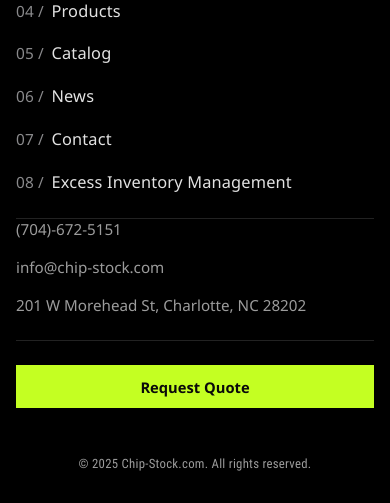
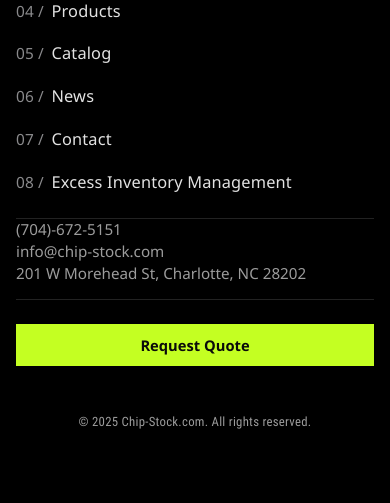
Before and after one commit to kawsarlog/chipstock_rebuild, a Flask app: page /contact in a window 390 px wide. Shown: the part 2163-2666 px from the top of the page. After the commit the page ends 2592 px from the top, so only its background shows below. Run offline with Flask 3, Linux system fonts and the light colour scheme; some libraries are stand-ins or nearby versions.

Commit message:
fix: equal spacing between mobile footer contact items
Use flexbox gap on footer_contacts so phone, email, and address have
consistent 1rem spacing instead of unreliable margin-bottom on wrappers.

Co-authored-by: Cursor <cursoragent@cursor.com>

```diff
--- a/static/css/chipstock.css
+++ b/static/css/chipstock.css
@@ -1504,13 +1504,16 @@ footer.site-footer,
   }
 
   .footer_contacts {
-    padding-bottom: 1.5rem;
+    display: flex;
+    flex-direction: column;
+    gap: 1rem;
+    padding-bottom: 1rem;
     border-bottom: 1px solid #222;
   }
 
   .footer_tel,
   .footer_email {
-    margin-bottom: 1rem !important;
+    margin-bottom: 0 !important;
   }
 
   .footer_contacts a,
--- a/templates/base.html
+++ b/templates/base.html
@@ -15,7 +15,7 @@
     <link rel="stylesheet" href="{{ url_for('static', filename='css/remodal.css') }}">
     <link rel="stylesheet" href="{{ url_for('static', filename='css/remodal-default-theme.css') }}">
     <link rel="stylesheet" href="{{ url_for('static', filename='css/select2.min.css') }}">
-    <link rel="stylesheet" href="{{ url_for('static', filename='css/chipstock.css') }}?v=12">
+    <link rel="stylesheet" href="{{ url_for('static', filename='css/chipstock.css') }}?v=13">
     <link rel="stylesheet" href="{{ url_for('static', filename='css/catalog.css') }}?v=13">
 
     {% block extra_head %}{% endblock %}
```
